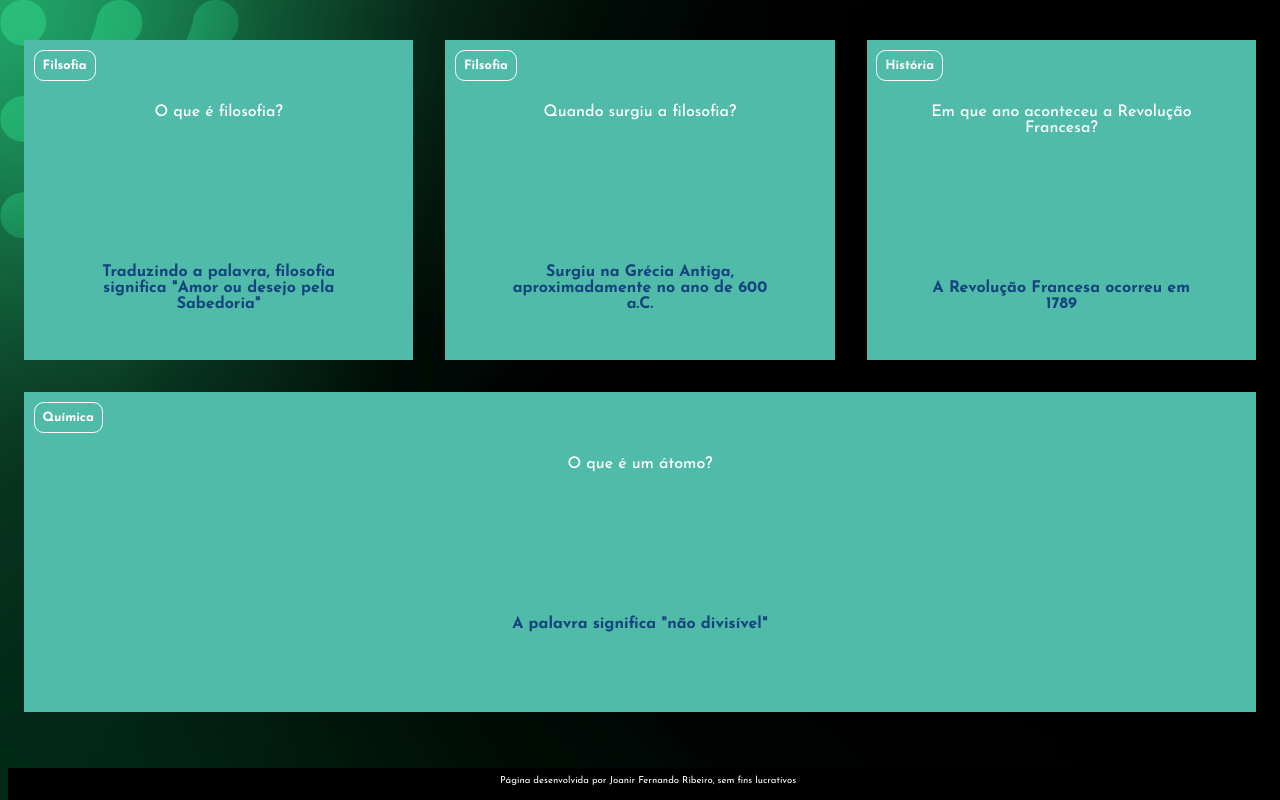
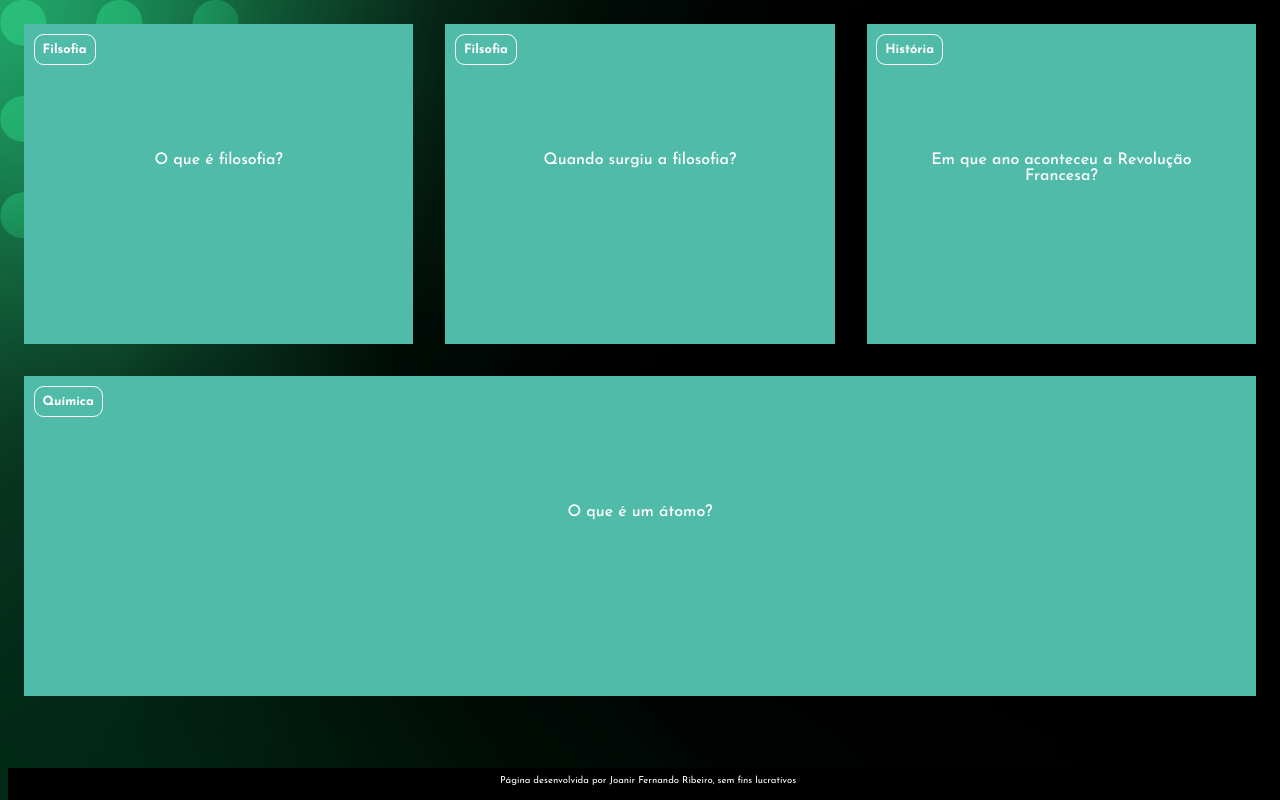
Before and after one commit to JoanirRibeiro/TurmaE3ajornadaProjetoCartoesMemoria, a plain HTML site: page index.html in a window 1280 px wide. Drawn offline with Linux system fonts and the light colour scheme.

Commit message:
correção de código css

```diff
--- a/assets/style.css
+++ b/assets/style.css
@@ -1,6 +1,6 @@
 @import url('https://fonts.googleapis.com/css2?family=Josefin+Sans:ital,wght@0,100..700;1,100..700&display=swap');
 
-:root{
+:root {
   --text-color: #ffffff;
   --card-front-color: #51BBA9;
   --card-back-color: #144480;
@@ -33,6 +33,7 @@ body {
 
 .cartao__conteudo p {
   padding: 4rem;
+  margin-top: 4rem;
 }
 
 .cartao__conteudo h3 {
@@ -44,6 +45,7 @@ body {
   margin: 0.6rem;
   border-radius: 0.6rem;
   font-size: 1vw;
+  backface-visibility: hidden;
 }
 
 .cartao__conteudo__pergunta p {
@@ -56,8 +58,21 @@ body {
   font-weight: 700;
 }
 
-  .cartao :hover .cartao__conteudo{
-    transform: rotateY('180deg');
+.cartao:hover .cartao__conteudo {
+  transform: rotateY(180deg); /*aqui havia erros: linha 59 havia um espaço entre ": hover"
+  e na linha seguinte, haviaaspas simples em 180deg*/
+}
+
+.cartao__conteudo__pergunta,
+.cartao__conteudo__resposta {
+  backface-visibility: hidden;
+  position: absolute;
+  height: 100%;
+  width: 100%;
+}
+
+.cartao__conteudo__resposta{
+  transform: rotateY(180deg);
 }
 
 
```
Also changed, not shown: index.html (+4 -3 lines). Lines whose indentation alone changed are shown as unchanged.
